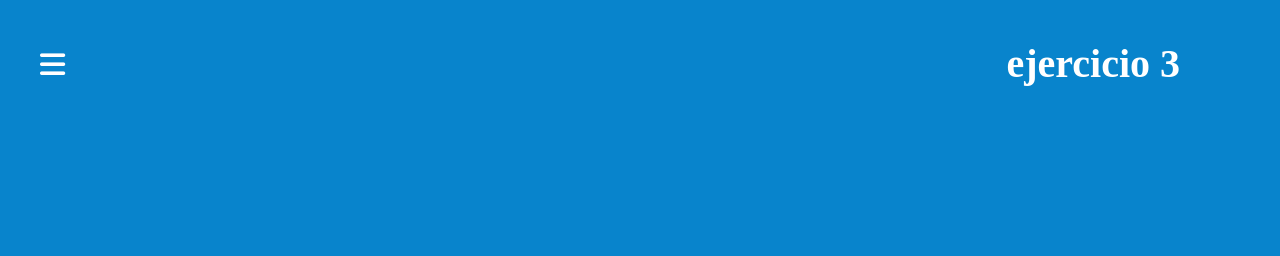
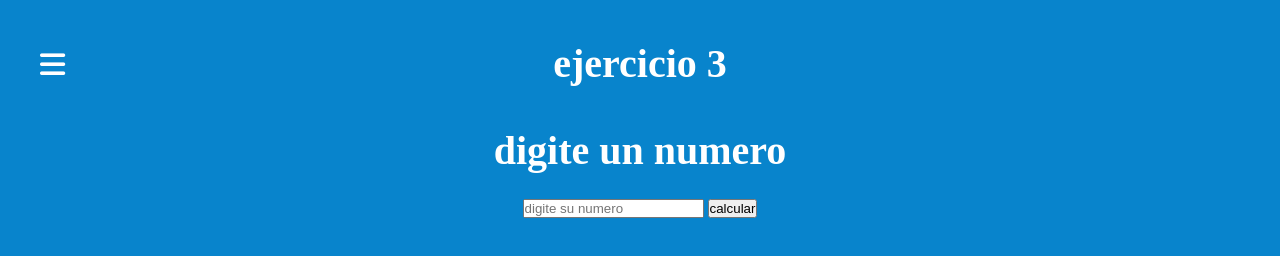
Before and after one commit to ome01perez/ciclo_java, a plain HTML site: page ejercicio3.html in a window 1280 px wide. Drawn offline with Linux system fonts and the light colour scheme.

Commit message:
ejercicio3

```diff
--- a/ejercicio3.html
+++ b/ejercicio3.html
@@ -28,6 +28,32 @@
 
         </ul>
     </nav>
-
+    <form action="#">
+        <h1>digite un numero</h1>
+    <input type="number" id="numero" placeholder="digite su numero"/>
+    <button onclick="calcular();">calcular</button>
+    <div id="resultado"></div>
+     <div id="resultado1"></div>
+    </form>
 </body>
 </html>
+<script>
+function calcular(){
+    var num= parseInt(document.getElementById("numero").value);
+    var par= 0;
+    var impar= 0;
+
+    for(var i=1; i<=  num; i++){
+        if(i%2 ==0){
+            par += i;
+            document.getElementById("resultado").innerHTML=par;
+
+        }
+        else {
+            impar+=i;
+            document.getElementById("resultado1").innerHTML=impar;
+        }
+    }
+}
+
+</script>
--- a/style.css/ejercicio3.css
+++ b/style.css/ejercicio3.css
@@ -70,10 +70,10 @@ nav{
 h1 {
     color: rgb(255,255,255);
     font-size: 2.5em;
-    text-align: right;
+    text-align: center;
     margin-top: 40px;
     font-weight: 900;
-    margin-right: 100px;
+
     margin-bottom: 25px;
 }
 
@@ -82,3 +82,6 @@ h1 {
     margin-right: 100px;
     margin-left:100px;
 }
+form {
+    text-align: center;
+}
```
Also changed, not shown: ejercicio4.html (+1 -1 lines).
